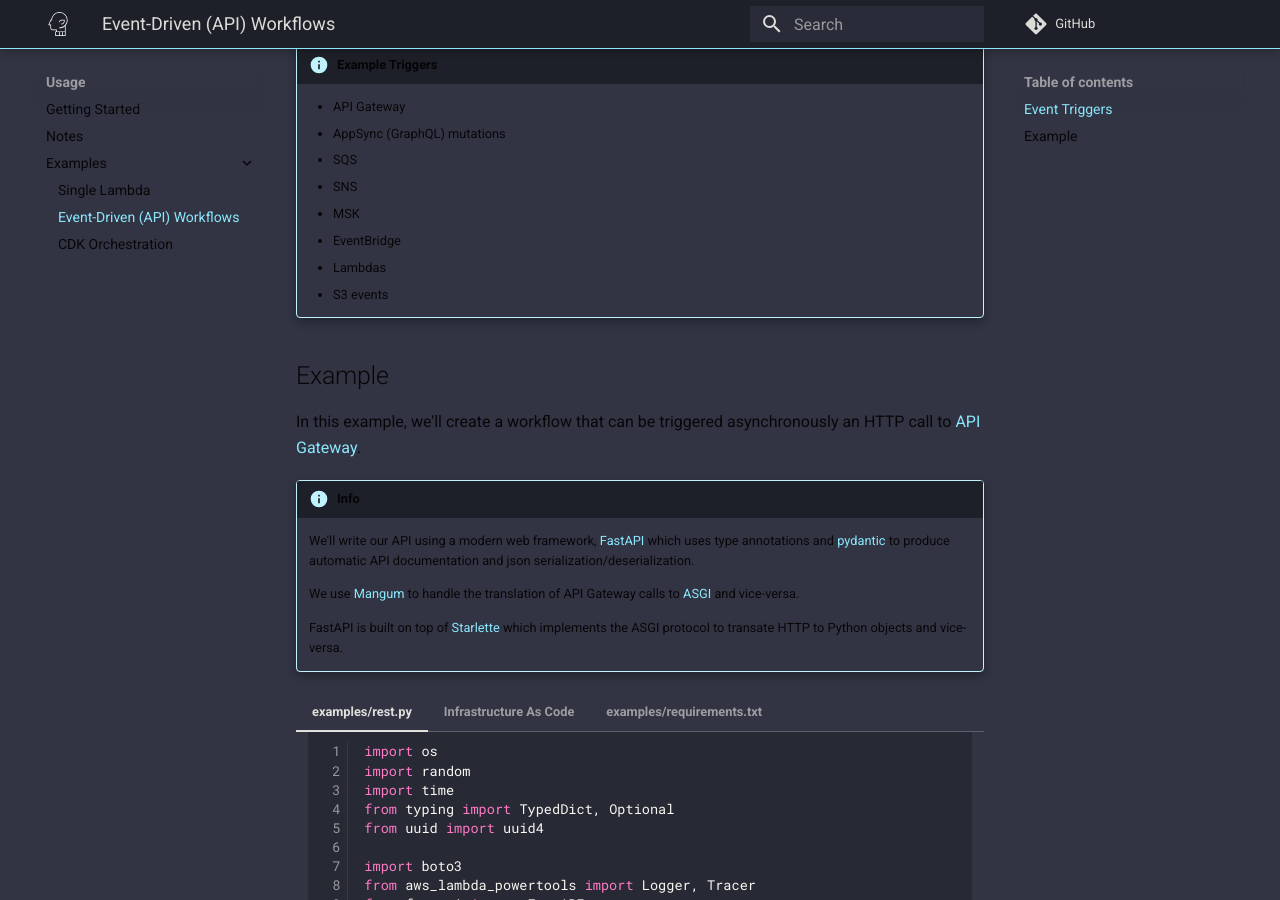
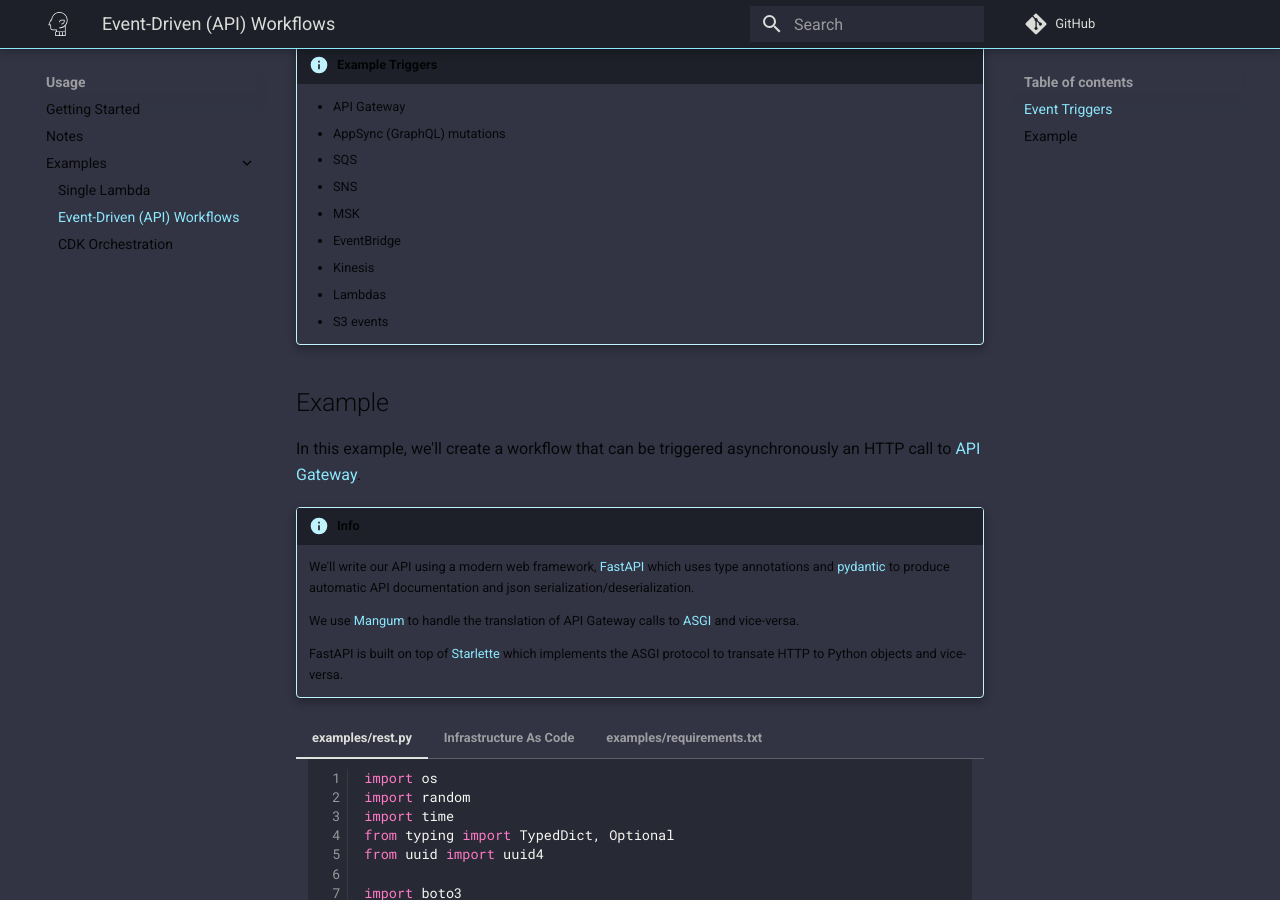
Before and after one commit to knowsuchagency/orkestra, an MkDocs documentation site: the page built from docs/examples/rest.md, in a window 1280 px wide and 900 px high, scrolled down 330 px. Built offline with MkDocs 1.6.1 and Material for MkDocs 9.7.7, drawn with Linux system fonts in a browser that asks for light colours; comment, search, counter and statistics services are not loaded.

Commit message:
add kinesis reference

```diff
--- a/docs/examples/rest.md
+++ b/docs/examples/rest.md
@@ -12,6 +12,7 @@
     * SNS
     * MSK
     * EventBridge
+    * Kinesis
     * Lambdas
     * S3 events
 
```
